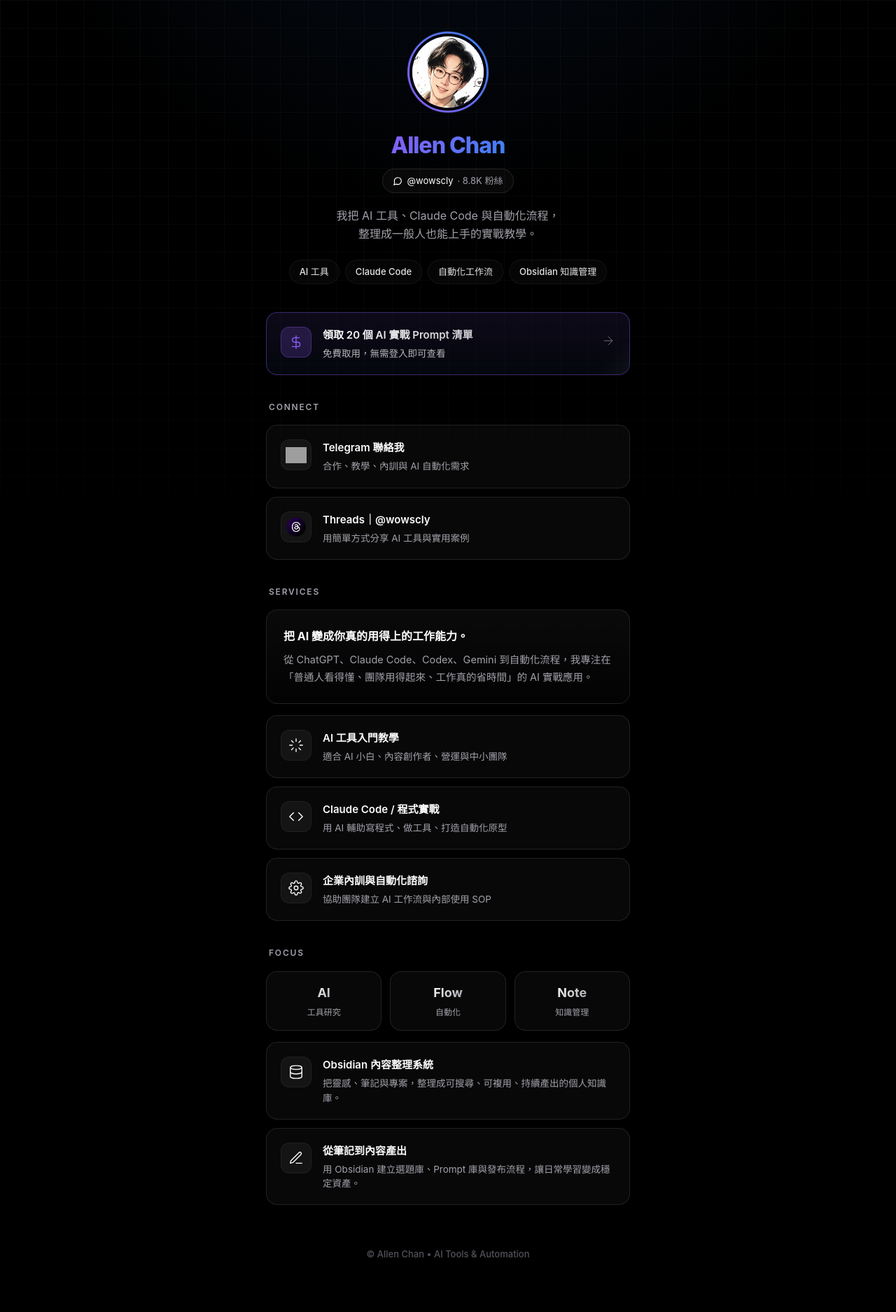
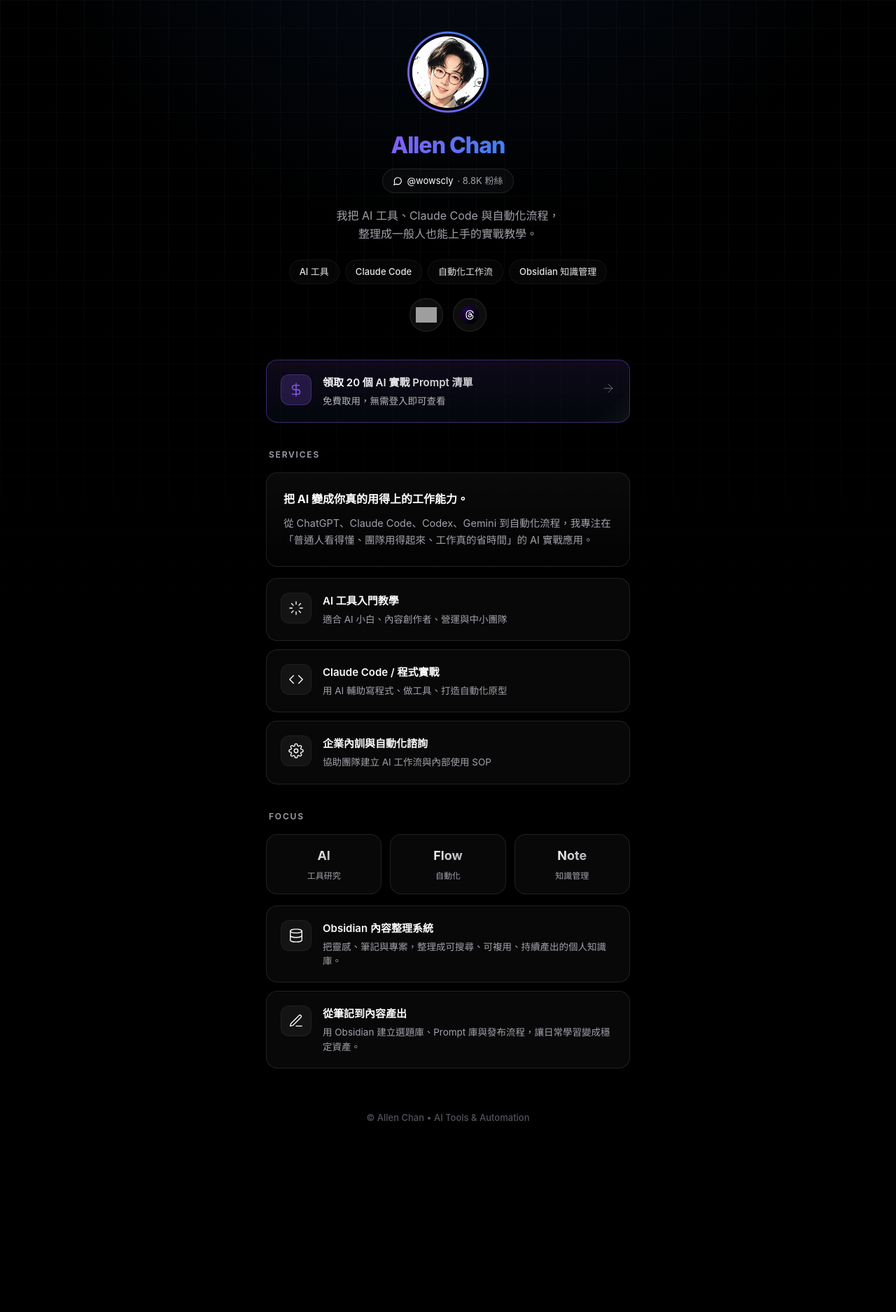
Before and after one commit to allen-0777/allen-0777.github.io, a Jekyll site: the page bio/index.html, which Jekyll copies as it is, in a window 1280 px wide. Shown: the whole page at 70% size. Built offline with Jekyll 4.4.1, drawn with Linux system fonts in a browser that asks for light colours; after the commit the page ends 1680 px from its top, so only the background shows below that; grey boxes are pictures that could not be loaded.

Commit message:
Move social links to hero as circle buttons, remove Connect section

```diff
--- a/bio/index.html
+++ b/bio/index.html
@@ -192,6 +192,28 @@
       color: #E4E4E7;
       font-size: 13px;
       font-weight: 500;
+    }
+    .social-btns {
+      display: flex;
+      gap: 14px;
+      margin-top: 20px;
+      justify-content: center;
+    }
+    .social-btn {
+      width: 48px; height: 48px;
+      border-radius: 50%;
+      background: rgba(255,255,255,0.05);
+      border: 1px solid rgba(255,255,255,0.1);
+      display: flex; align-items: center; justify-content: center;
+      transition: transform 0.25s ease, border-color 0.25s ease, box-shadow 0.25s ease;
+      overflow: hidden;
+      flex-shrink: 0;
+    }
+    .social-btn img { width: 30px; height: 30px; object-fit: contain; }
+    .social-btn:hover {
+      transform: translateY(-3px);
+      border-color: rgba(139, 92, 246, 0.6);
+      box-shadow: 0 0 18px rgba(139, 92, 246, 0.35);
     }
 
     /* Section 共用 */
@@ -394,6 +416,14 @@
         <div class="chip">自動化工作流</div>
         <div class="chip">Obsidian 知識管理</div>
       </div>
+      <div class="social-btns">
+        <a class="social-btn" href="https://t.me/wowscly_ai" target="_blank" rel="noopener noreferrer">
+          <img src="telegram.png" alt="Telegram" />
+        </a>
+        <a class="social-btn" href="https://www.threads.net/@wowscly" target="_blank" rel="noopener noreferrer">
+          <img src="threads.png" alt="Threads" style="width:36px;height:36px;" />
+        </a>
+      </div>
     </section>
 
     <!-- 主推 Lead Magnet (CTA) -->
@@ -413,31 +443,8 @@
       </a>
     </section>
 
-    <!-- 社交與聯繫連結 -->
+    <!-- 服務介紹 -->
     <section class="section animate-up delay-2">
-      <h2 class="section-title">Connect</h2>
-      <a class="glass-card" href="https://t.me/wowscly_ai" target="_blank" rel="noopener noreferrer">
-        <div class="icon-box">
-          <img src="telegram.png" alt="Telegram" />
-        </div>
-        <div class="content-box">
-          <b>Telegram 聯絡我</b>
-          <span>合作、教學、內訓與 AI 自動化需求</span>
-        </div>
-      </a>
-      <a class="glass-card" href="https://www.threads.net/@wowscly" target="_blank" rel="noopener noreferrer">
-        <div class="icon-box">
-          <img src="threads.png" alt="Threads" style="width:38px;height:38px;" />
-        </div>
-        <div class="content-box">
-          <b>Threads｜@wowscly</b>
-          <span>用簡單方式分享 AI 工具與實用案例</span>
-        </div>
-      </a>
-    </section>
-
-    <!-- 服務介紹 -->
-    <section class="section animate-up delay-3">
       <h2 class="section-title">Services</h2>
       <div class="intro-block">
         <b>把 AI 變成你真的用得上的工作能力。</b>
@@ -476,7 +483,7 @@
     </section>
 
     <!-- 內容方向 -->
-    <section class="section animate-up delay-4">
+    <section class="section animate-up delay-3">
       <h2 class="section-title">Focus</h2>
       <div class="stats-grid">
         <div class="stat-pill"><b>AI</b><span>工具研究</span></div>
```
